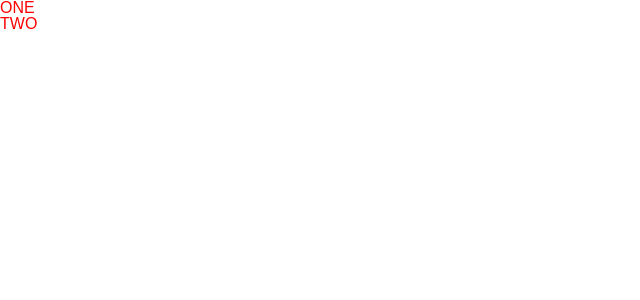
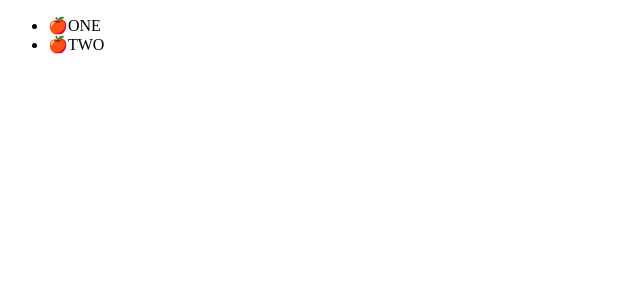
Before and after one commit to kyungchan3007/TRELLO, a React (Create React App) app: page / in a window 1280 px wide. Shown: the top 300 px of the page, without its empty margins (0-640 px from the left). Built offline with nearby package versions, Linux system fonts and the light colour scheme; a web font is replaced by a local one.

Commit message:
dragDrop

```diff
--- a/src/App.tsx
+++ b/src/App.tsx
@@ -68,16 +68,25 @@
   return (
     <>
       <DragDropContext onDragEnd={onDragEnd}>
-        <GlobalStyle />
         <div>
           <Droppable droppableId="one">
-            {() => (
-              <ul>
+            {(magic) => (
+              <ul ref={magic.innerRef} {...magic.droppableProps}>
                 <Draggable draggableId="first" index={0}>
-                  {() => <li>ONE</li>}
+                  {(magic) => (
+                    <li ref={magic.innerRef} {...magic.draggableProps}>
+                      <span {...magic.dragHandleProps}>🍎</span>
+                      ONE
+                    </li>
+                  )}
                 </Draggable>
                 <Draggable draggableId="second" index={1}>
-                  {() => <li>TWO</li>}
+                  {(magic) => (
+                    <li ref={magic.innerRef} {...magic.draggableProps}>
+                      <span {...magic.dragHandleProps}>🍎</span>
+                      TWO
+                    </li>
+                  )}
                 </Draggable>
               </ul>
             )}
--- a/src/atoms.tsx
+++ b/src/atoms.tsx
@@ -1,10 +1,8 @@
 import { atom, selector } from "recoil";
-
 export const minutesState = atom({
   key: "minutes",
   default: 0,
 });
-
 export const hoursSelector = selector<number>({
   // 어떤값을 return 하던지 간에 그값은 hoursSelector값이 될거야
   key: "hours",
--- a/src/index.tsx
+++ b/src/index.tsx
@@ -9,13 +9,13 @@
   document.getElementById("root") as HTMLElement
 );
 root.render(
-  <React.StrictMode>
-    <RecoilRoot>
-      <ThemeProvider theme={theme}>
-        <App />
-      </ThemeProvider>
-    </RecoilRoot>
-  </React.StrictMode>
+  // <React.StrictMode>
+  <RecoilRoot>
+    <ThemeProvider theme={theme}>
+      <App />
+    </ThemeProvider>
+  </RecoilRoot>
+  // </React.StrictMode>
 );
 
 // If you want to start measuring performance in your app, pass a function
```
